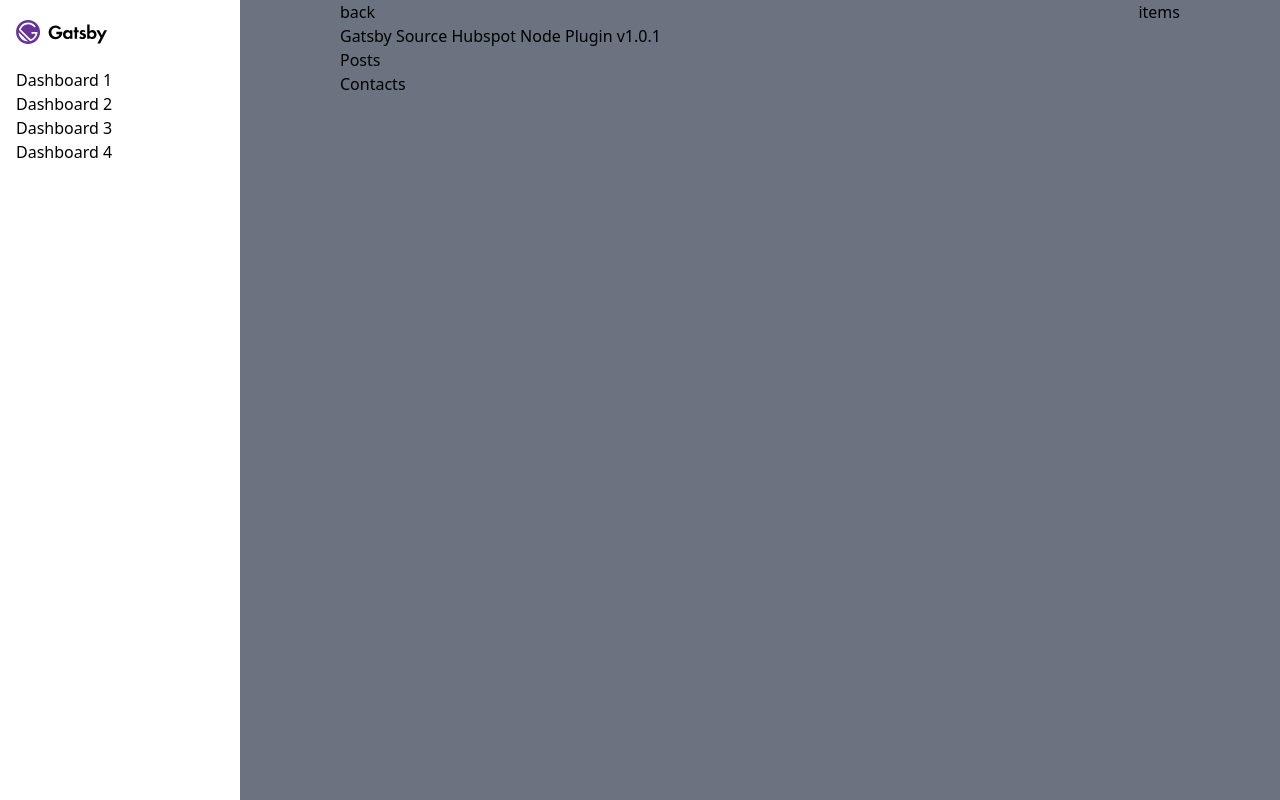
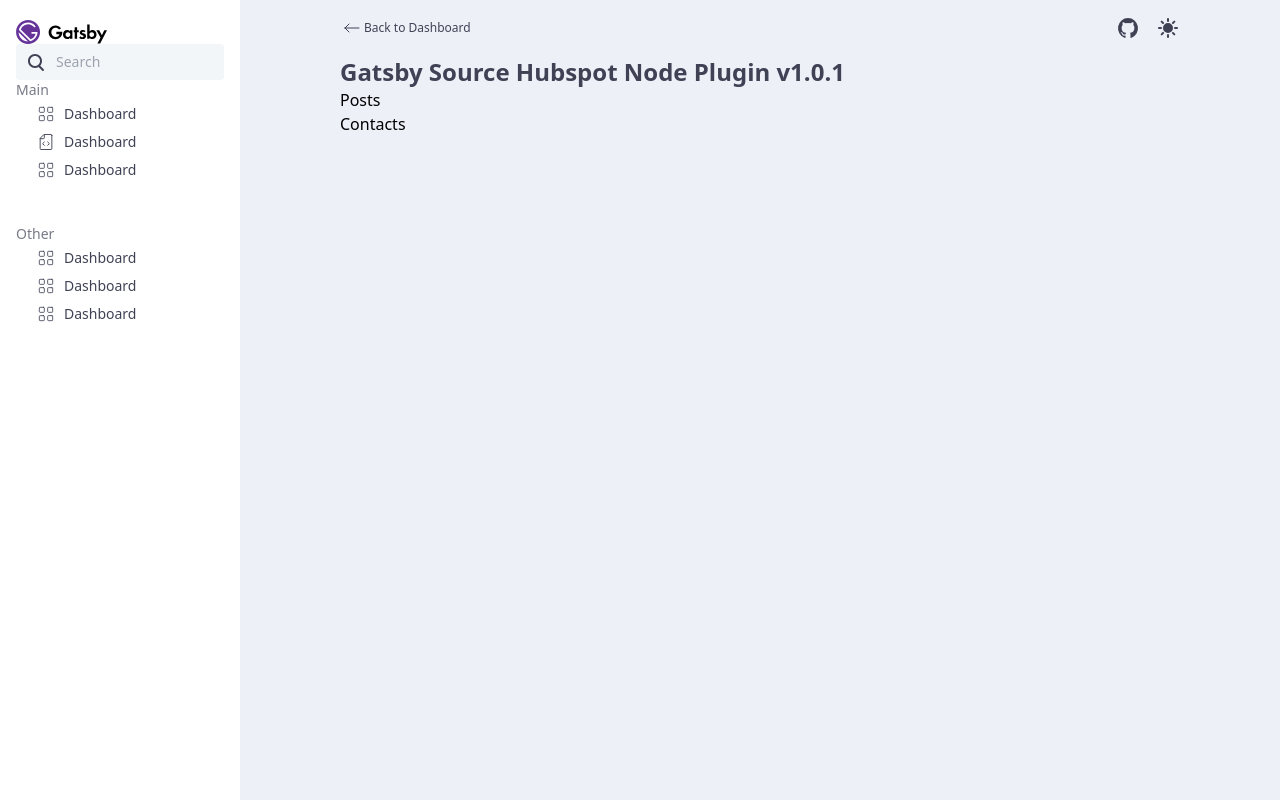
Before and after one commit to samcyn/gatsby-source-hubspot-node, a Gatsby site in the folder packages/site/: page / in a window 1280 px wide. Built offline with nearby package versions, Linux system fonts and the light colour scheme; Gatsby itself is replaced by a stand-in of ours.

Commit message:
feat(site): build ui components

```diff
--- a/packages/site/src/components/AppAside/index.tsx
+++ b/packages/site/src/components/AppAside/index.tsx
@@ -1,4 +1,41 @@
 import * as React from 'react';
+import AppInput from '@components/AppInput';
+import { Link } from 'gatsby';
+
+type MenuItemProps = {
+  to: string;
+  title: string;
+  children?: React.ReactNode;
+};
+
+const MenuItem = ({ to, title, children }: MenuItemProps) => {
+  return (
+    <li>
+      <Link to={to} className="flex text-primary hover:text-primary/75 py-1 items-center gap-2">
+        {children ? (
+          children
+        ) : (
+          <svg
+            className="w-5 h-5"
+            aria-hidden="true"
+            xmlns="http://www.w3.org/2000/svg"
+            fill="none"
+            viewBox="0 0 24 24"
+          >
+            <path
+              stroke="currentColor"
+              strokeLinecap="round"
+              strokeLinejoin="round"
+              strokeWidth="1"
+              d="M9.143 4H4.857A.857.857 0 0 0 4 4.857v4.286c0 .473.384.857.857.857h4.286A.857.857 0 0 0 10 9.143V4.857A.857.857 0 0 0 9.143 4Zm10 0h-4.286a.857.857 0 0 0-.857.857v4.286c0 .473.384.857.857.857h4.286A.857.857 0 0 0 20 9.143V4.857A.857.857 0 0 0 19.143 4Zm-10 10H4.857a.857.857 0 0 0-.857.857v4.286c0 .473.384.857.857.857h4.286a.857.857 0 0 0 .857-.857v-4.286A.857.857 0 0 0 9.143 14Zm10 0h-4.286a.857.857 0 0 0-.857.857v4.286c0 .473.384.857.857.857h4.286a.857.857 0 0 0 .857-.857v-4.286a.857.857 0 0 0-.857-.857Z"
+            />
+          </svg>
+        )}
+        <span className="shrink grow text-sm">{title}</span>
+      </Link>
+    </li>
+  );
+};
 
 const AppAside = () => (
   <aside className="fixed h-screen top-0 bottom-0 w-60 bg-white py-5 px-4 z-0 md:z-10">
@@ -20,13 +57,41 @@
       </a>
     </div>
     <div>
-      <input className="w-full" type="search" aria-label="search" />
+      <AppInput placeholder="Search" />
     </div>
-    <ul>
-      <li>Dashboard 1</li>
-      <li>Dashboard 2</li>
-      <li>Dashboard 3</li>
-      <li>Dashboard 4</li>
+    <ul className="flex flex-col gap-10">
+      <li>
+        <p className="text-primary opacity-70 text-sm">Main</p>
+        <ul className="pl-5">
+          <MenuItem to="/" title="Dashboard" />
+          <MenuItem to="/" title="Dashboard">
+            <svg
+              className="w-5 h-5"
+              aria-hidden="true"
+              xmlns="http://www.w3.org/2000/svg"
+              fill="none"
+              viewBox="0 0 24 24"
+            >
+              <path
+                stroke="currentColor"
+                strokeLinecap="round"
+                strokeLinejoin="round"
+                strokeWidth="1.1"
+                d="M10 3v4a1 1 0 0 1-1 1H5m5 4-2 2 2 2m4-4 2 2-2 2m5-12v16a1 1 0 0 1-1 1H6a1 1 0 0 1-1-1V7.914a1 1 0 0 1 .293-.707l3.914-3.914A1 1 0 0 1 9.914 3H18a1 1 0 0 1 1 1Z"
+              />
+            </svg>
+          </MenuItem>
+          <MenuItem to="/" title="Dashboard" />
+        </ul>
+      </li>
+      <li>
+        <p className="text-primary opacity-70 text-sm">Other</p>
+        <ul className="pl-5">
+          <MenuItem to="/" title="Dashboard" />
+          <MenuItem to="/" title="Dashboard" />
+          <MenuItem to="/" title="Dashboard" />
+        </ul>
+      </li>
     </ul>
   </aside>
 );
--- a/packages/site/src/components/AppHeader/index.tsx
+++ b/packages/site/src/components/AppHeader/index.tsx
@@ -1,14 +1,72 @@
 import * as React from 'react';
+import AppThemeSwitcher from '@components/AppThemeSwitcher';
 
 const AppHeader = ({ onOpen }: { onOpen: () => void }) => {
   return (
     <header>
-      <nav className="flex items-center justify-between">
-        <button className="md:hidden" onClick={onOpen}>
-          humberger
+      <nav className="flex items-center justify-between py-4">
+        <button aria-label="toggle menu" className="text-primary dark:text-primary text-4xl md:hidden" onClick={onOpen}>
+          <svg
+            aria-hidden="true"
+            xmlns="http://www.w3.org/2000/svg"
+            width="1em"
+            height="1em"
+            fill="none"
+            viewBox="0 0 24 24"
+          >
+            <path stroke="currentColor" strokeLinecap="round" strokeWidth="1.1" d="M5 7h14M5 12h14M5 17h14" />
+          </svg>
         </button>
-        <a>back</a>
-        <button>items</button>
+        <ul className="hidden md:flex gap-4">
+          <li>
+            <button className="text-xs text-primary flex items-center">
+              <svg
+                aria-hidden="true"
+                xmlns="http://www.w3.org/2000/svg"
+                width="24"
+                height="24"
+                fill="none"
+                viewBox="0 0 24 24"
+              >
+                <path
+                  stroke="currentColor"
+                  strokeLinecap="round"
+                  strokeLinejoin="round"
+                  strokeWidth="1"
+                  d="M5 12h14M5 12l4-4m-4 4 4 4"
+                />
+              </svg>
+              Back to Dashboard
+            </button>
+          </li>
+        </ul>
+        <ul className="flex gap-4 ml-auto">
+          <li>
+            <a
+              className="text-primary dark:text-primary"
+              href="https://github.com/samcyn/gatsby-source-hubspot-node.git"
+              target="_blank"
+            >
+              <svg
+                aria-hidden="true"
+                xmlns="http://www.w3.org/2000/svg"
+                width="24"
+                height="24"
+                fill="currentColor"
+                viewBox="0 0 24 24"
+              >
+                <path
+                  fillRule="evenodd"
+                  d="M12.006 2a9.847 9.847 0 0 0-6.484 2.44 10.32 10.32 0 0 0-3.393 6.17 10.48 10.48 0 0 0 1.317 6.955 10.045 10.045 0 0 0 5.4 4.418c.504.095.683-.223.683-.494 0-.245-.01-1.052-.014-1.908-2.78.62-3.366-1.21-3.366-1.21a2.711 2.711 0 0 0-1.11-1.5c-.907-.637.07-.621.07-.621.317.044.62.163.885.346.266.183.487.426.647.71.135.253.318.476.538.655a2.079 2.079 0 0 0 2.37.196c.045-.52.27-1.006.635-1.37-2.219-.259-4.554-1.138-4.554-5.07a4.022 4.022 0 0 1 1.031-2.75 3.77 3.77 0 0 1 .096-2.713s.839-.275 2.749 1.05a9.26 9.26 0 0 1 5.004 0c1.906-1.325 2.74-1.05 2.74-1.05.37.858.406 1.828.101 2.713a4.017 4.017 0 0 1 1.029 2.75c0 3.939-2.339 4.805-4.564 5.058a2.471 2.471 0 0 1 .679 1.897c0 1.372-.012 2.477-.012 2.814 0 .272.18.592.687.492a10.05 10.05 0 0 0 5.388-4.421 10.473 10.473 0 0 0 1.313-6.948 10.32 10.32 0 0 0-3.39-6.165A9.847 9.847 0 0 0 12.007 2Z"
+                  clipRule="evenodd"
+                />
+              </svg>
+            </a>
+          </li>
+          <li>
+            <AppThemeSwitcher />
+          </li>
+        </ul>
       </nav>
     </header>
   );
--- a/packages/site/src/components/AppInput/index.tsx
+++ b/packages/site/src/components/AppInput/index.tsx
@@ -0,0 +1,52 @@
+import * as React from 'react';
+
+type Props = React.DetailedHTMLProps<React.InputHTMLAttributes<HTMLInputElement>, HTMLInputElement>;
+
+const AppInput = ({ className, ...rest }: Props) => {
+  return (
+    <div className="relative">
+      <div className="absolute text-primary h-full top-0 left-0 bottom-0 w-10 flex items-center justify-center">
+        <svg
+          xmlns="http://www.w3.org/2000/svg"
+          xmlnsXlink="http://www.w3.org/1999/xlink"
+          width="24px"
+          height="24px"
+          viewBox="0 0 24 24"
+          version="1.1"
+        >
+          <title>Stockholm-icons / General / Search</title>
+          <desc>Created with Sketch.</desc>
+          <defs></defs>
+          <g stroke="none" strokeWidth="1" fill="none" fillRule="evenodd">
+            <rect x="0" y="0" width="24" height="24"></rect>
+            <path
+              d="M14.2928932,16.7071068 C13.9023689,16.3165825 13.9023689,15.6834175 14.2928932,15.2928932 C14.6834175,14.9023689 15.3165825,14.9023689 15.7071068,15.2928932 L19.7071068,19.2928932 C20.0976311,19.6834175 20.0976311,20.3165825 19.7071068,20.7071068 C19.3165825,21.0976311 18.6834175,21.0976311 18.2928932,20.7071068 L14.2928932,16.7071068 Z"
+              fill="currentColor"
+              fillRule="nonzero"
+            ></path>
+            <path
+              d="M11,16 C13.7614237,16 16,13.7614237 16,11 C16,8.23857625 13.7614237,6 11,6 C8.23857625,6 6,8.23857625 6,11 C6,13.7614237 8.23857625,16 11,16 Z M11,18 C7.13400675,18 4,14.8659932 4,11 C4,7.13400675 7.13400675,4 11,4 C14.8659932,4 18,7.13400675 18,11 C18,14.8659932 14.8659932,18 11,18 Z"
+              fill="currentColor"
+              fillRule="nonzero"
+            ></path>
+          </g>
+        </svg>
+      </div>
+      <input
+        {...rest}
+        className={`
+        w-full block outline-none
+        px-4 py-2 text-sm
+        bg-brand-gray text-primary
+        border-brand-gray
+        bg-clip-padding rounded
+        focus:bg-brand-dgray
+        focus:border-brand-dgray
+        pl-10
+        ${className || ''}`}
+      />
+    </div>
+  );
+};
+
+export default AppInput;
--- /dev/null
+++ b/packages/site/src/components/AppThemeSwitcher/index.tsx
@@ -0,0 +1,41 @@
+import * as React from 'react';
+
+const AppThemeSwitcher = ({ theme = 'light' }) => {
+  return (
+    <button className="flex items-center justify-center text-primary dark:text-primary">
+      {theme === 'light' ? (
+        <svg
+          aria-hidden="true"
+          xmlns="http://www.w3.org/2000/svg"
+          width="24"
+          height="24"
+          fill="currentColor"
+          viewBox="0 0 24 24"
+        >
+          <path
+            fillRule="evenodd"
+            d="M13 3a1 1 0 1 0-2 0v2a1 1 0 1 0 2 0V3ZM6.343 4.929A1 1 0 0 0 4.93 6.343l1.414 1.414a1 1 0 0 0 1.414-1.414L6.343 4.929Zm12.728 1.414a1 1 0 0 0-1.414-1.414l-1.414 1.414a1 1 0 0 0 1.414 1.414l1.414-1.414ZM12 7a5 5 0 1 0 0 10 5 5 0 0 0 0-10Zm-9 4a1 1 0 1 0 0 2h2a1 1 0 1 0 0-2H3Zm16 0a1 1 0 1 0 0 2h2a1 1 0 1 0 0-2h-2ZM7.757 17.657a1 1 0 1 0-1.414-1.414l-1.414 1.414a1 1 0 1 0 1.414 1.414l1.414-1.414Zm9.9-1.414a1 1 0 0 0-1.414 1.414l1.414 1.414a1 1 0 0 0 1.414-1.414l-1.414-1.414ZM13 19a1 1 0 1 0-2 0v2a1 1 0 1 0 2 0v-2Z"
+            clipRule="evenodd"
+          />
+        </svg>
+      ) : (
+        <svg
+          aria-hidden="true"
+          xmlns="http://www.w3.org/2000/svg"
+          width="24"
+          height="24"
+          fill="currentColor"
+          viewBox="0 0 24 24"
+        >
+          <path
+            fillRule="evenodd"
+            d="M11.675 2.015a.998.998 0 0 0-.403.011C6.09 2.4 2 6.722 2 12c0 5.523 4.477 10 10 10 4.356 0 8.058-2.784 9.43-6.667a1 1 0 0 0-1.02-1.33c-.08.006-.105.005-.127.005h-.001l-.028-.002A5.227 5.227 0 0 0 20 14a8 8 0 0 1-8-8c0-.952.121-1.752.404-2.558a.996.996 0 0 0 .096-.428V3a1 1 0 0 0-.825-.985Z"
+            clipRule="evenodd"
+          />
+        </svg>
+      )}
+    </button>
+  );
+};
+
+export default AppThemeSwitcher;
--- a/packages/site/src/pages/index.tsx
+++ b/packages/site/src/pages/index.tsx
@@ -11,11 +11,11 @@
     setOpen((p) => !p);
   };
   return (
-    <main className="bg-gray-500 min-h-screen overflow-hidden">
+    <main className="bg-complimentary min-h-screen overflow-hidden">
       <AppAside />
       <section
         className={`
-        w-full min-h-screen bg-gray-500
+        w-full min-h-screen bg-complimentary
         relative z-10 md:z-0 md:pl-60 transition
         ${open ? 'translate-x-60 md:translate-x-0' : 'translate-x-0'}
       `}
@@ -24,7 +24,7 @@
         {open && <div onClick={onOpen} className="fixed md:hidden inset-0 bg-white/25"></div>}
         <section className="px-4 md:px-25">
           <AppHeader onOpen={onOpen} />
-          <p>Gatsby Source Hubspot Node Plugin v1.0.1</p>
+          <p className="text-2xl font-bold text-primary dark:text-primary">Gatsby Source Hubspot Node Plugin v1.0.1</p>
           <ul>
             <li>Posts</li>
             <li>Contacts</li>
--- a/packages/site/tailwind.config.js
+++ b/packages/site/tailwind.config.js
@@ -7,6 +7,13 @@
         25: '100px',
         100: '400px',
       },
+      colors: {
+        primary: '#3F4254',
+        secondary: '#ececec',
+        complimentary: '#eef0f8',
+        'brand-gray': '#F3F6F9',
+        'brand-dgray': '#ebedf3',
+      },
     },
   },
   plugins: [],
```
